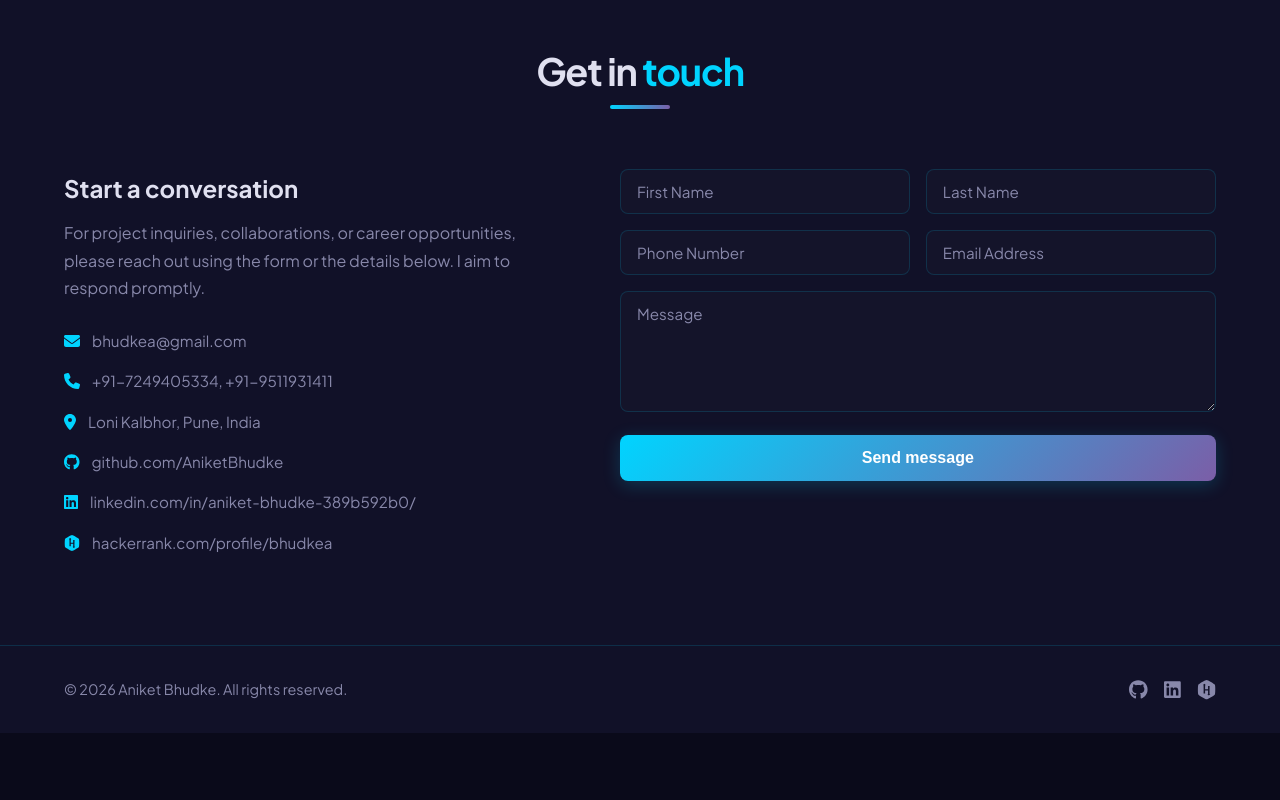
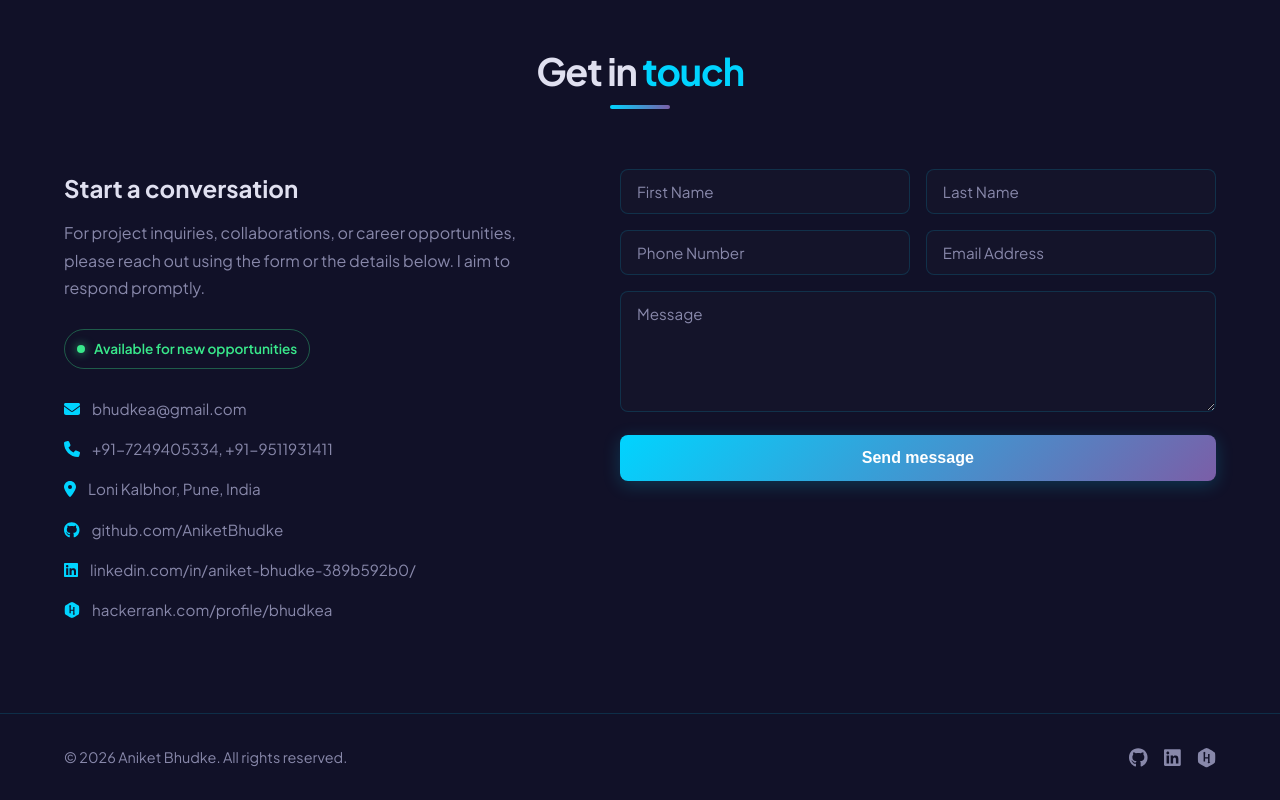
Before and after one commit to AniketBhudke/portfolio, a React (Create React App) app in the folder code/: page / in a window 1280 px wide. Shown: the part 6340-7140 px from the top of the page. Before the commit the page ends 7073 px from the top, so only its background shows below. Built offline with nearby package versions, Linux system fonts and the light colour scheme.

Commit message:
Update portfolio project

```diff
--- a/code/src/App.css
+++ b/code/src/App.css
@@ -1271,6 +1271,27 @@ body {
   line-height: 1.7;
 }
 
+.contact-status {
+  display: inline-flex;
+  align-items: center;
+  gap: 9px;
+  margin-bottom: 28px;
+  padding: 8px 12px;
+  border: 1px solid rgba(57, 232, 139, 0.35);
+  border-radius: 999px;
+  color: #39e88b;
+  font-size: 0.85rem;
+  font-weight: 600;
+}
+
+.contact-status-dot {
+  width: 8px;
+  height: 8px;
+  border-radius: 50%;
+  background: #39e88b;
+  box-shadow: 0 0 10px rgba(57, 232, 139, 0.7);
+}
+
 .contact-details {
   display: flex;
   flex-direction: column;
--- a/code/src/pages/Portfolio.js
+++ b/code/src/pages/Portfolio.js
@@ -679,6 +679,10 @@ export default function Portfolio() {
             <p>
               For project inquiries, collaborations, or career opportunities, please reach out using the form or the details below. I aim to respond promptly.
             </p>
+            <div className="contact-status">
+              <span className="contact-status-dot" aria-hidden="true" />
+              Available for new opportunities
+            </div>
             <div className="contact-details">
               <div><FontAwesomeIcon icon={faEnvelope} className="info-icon" /><span>bhudkea@gmail.com</span></div>
               <div><FontAwesomeIcon icon={faPhone} className="info-icon" /><span>+91-7249405334, +91-9511931411</span></div>
```
